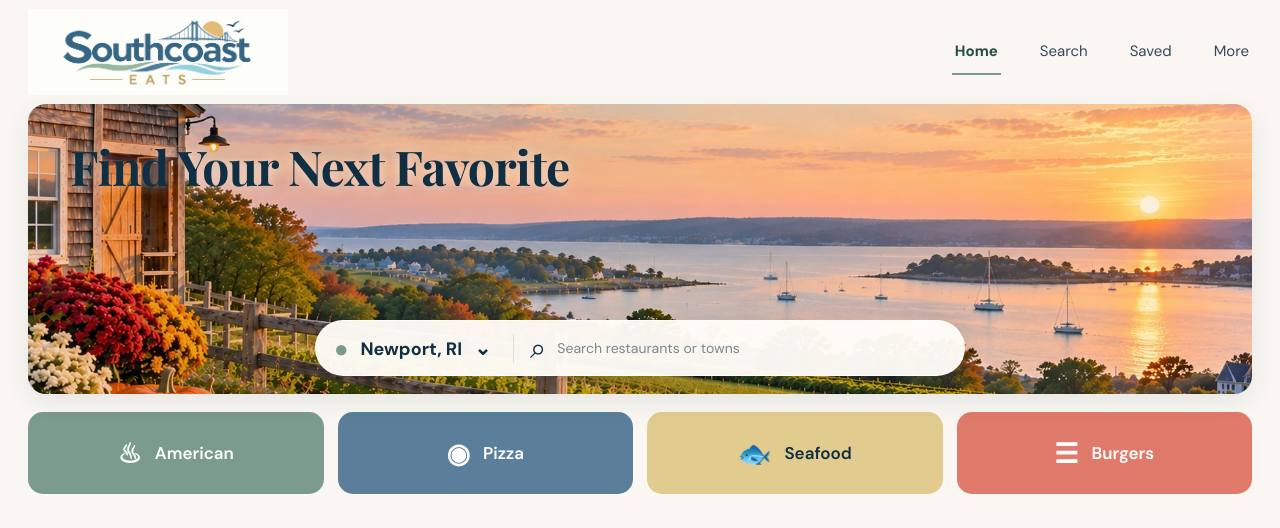
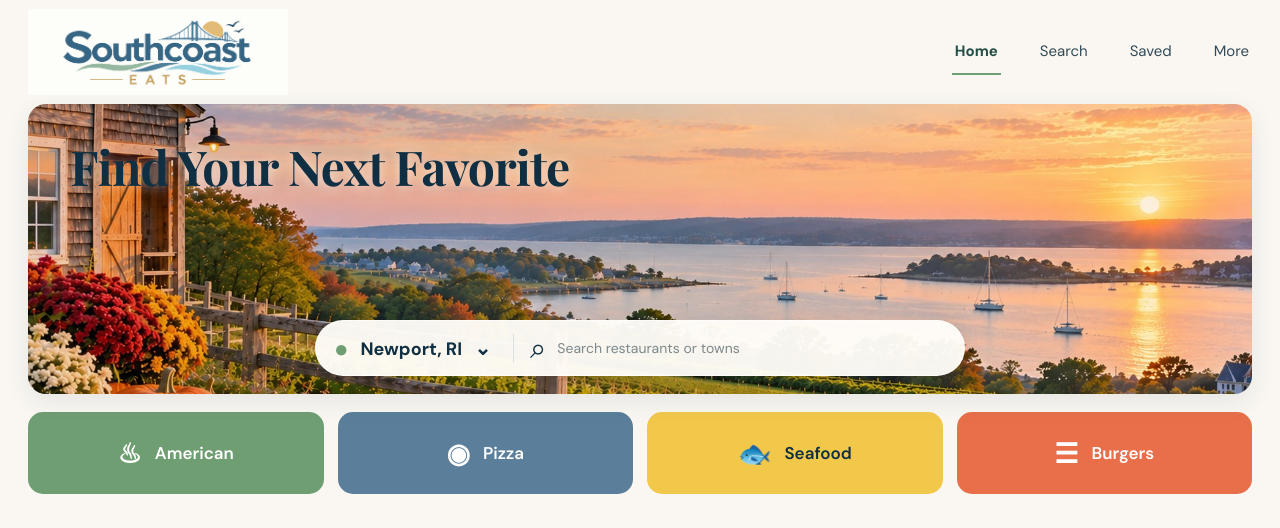
Before and after one commit to jrouellette/Southcoast-Eats-V5, a Next.js app: page / in a window 1280 px wide. Shown: the top 528 px of the page. Built offline with nearby package versions, Linux system fonts and the light colour scheme.

Commit message:
Update globals.css

```diff
--- a/app/globals.css
+++ b/app/globals.css
@@ -43,3 +43,15 @@
     font-size: 32px;
   }
 }
+/*
+Southcoast Eats V5.0 — approved color palette update
+Add this block at the VERY BOTTOM of app/globals.css.
+It intentionally overrides only the palette variables; all existing layout and styling stay intact.
+*/
+
+:root {
+  --sage: #6F9E73;
+  --yellow: #F2C84B;
+  --gold: #F2C84B;
+  --coral: #E86F4A;
+}
```
